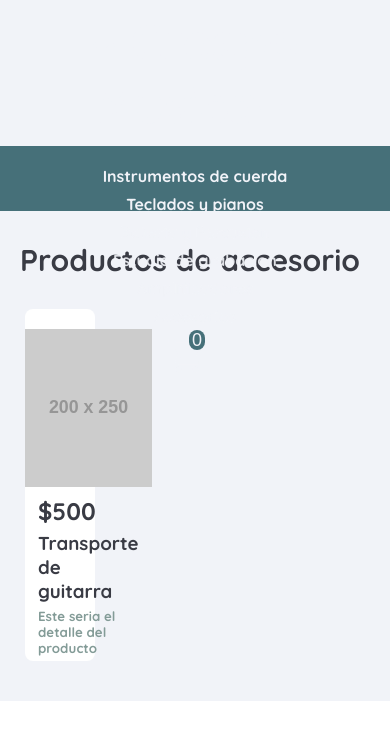
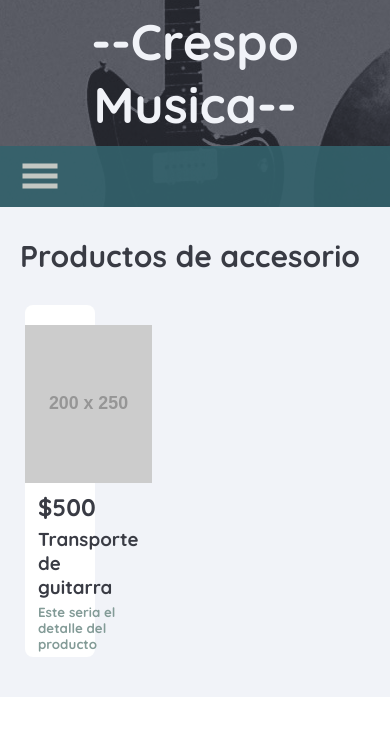
Before and after one commit to GastonLell/coder-tienda, a React (Create React App) app: page /accesorio in a window 390 px wide. Shown: the top 740 px of the page. Built offline with nearby package versions, Linux system fonts and the light colour scheme.

Commit message:
navBar responsive

```diff
--- /dev/null
+++ b/src/components/global/Navbar/ButtonMenu.jsx
@@ -0,0 +1,22 @@
+import {GiHamburgerMenu} from 'react-icons/gi';
+import {AiOutlineCloseCircle} from 'react-icons/ai';
+import {BtnMenu} from './Style'
+
+const ButtonMenu = ({openMenu, openClosedMenu}) => {
+
+    return (
+        <>
+        {
+            !openMenu ?
+                <BtnMenu onClick={openClosedMenu} >
+                    <GiHamburgerMenu/>
+                </BtnMenu> :
+                <BtnMenu onClick={openClosedMenu} >
+                    <AiOutlineCloseCircle/>
+                </BtnMenu>
+        }
+        </>
+    )
+
+}
+export default ButtonMenu;
--- a/src/components/global/Navbar/Menu.jsx
+++ b/src/components/global/Navbar/Menu.jsx
@@ -1,20 +1,19 @@
-import {useState} from 'react'
 import {MenuNav, CartList} from './Style'
 import CartWidget from './CartWidget';
 import {NavLink} from 'react-router-dom'
-const Menu = () => {
-    const [openCart, setOpenCart] = useState(false);
-    const openClosedCart = () => {
-        setOpenCart(!openCart)
-    }
+
+
+const Menu = ({openCart, openClosedCart, openMenu}) => {
+
     return (
-        <MenuNav>
-            <NavLink activeClassName="selected" to="/cuerdas">Instrumentos de cuerda</NavLink>
-            <NavLink activeClassName="selected" to="/teclados">Teclados y pianos</NavLink>
-            <NavLink activeClassName="selected" to="/percusion">Bateria y Percusion</NavLink>
-            <NavLink activeClassName="selected" to="/grabacion">Estudio de grabacion</NavLink>
-            <NavLink activeClassName="selected" to="/amplificacion">Amplificadores</NavLink>
-            <NavLink activeClassName="selected" to="/accesorio">Accesorios</NavLink>
+        <MenuNav openMenu={openMenu} >
+            <NavLink className="menu-item" activeClassName="selected" to="/cuerdas">Instrumentos de cuerda</NavLink>
+            <NavLink className="menu-item" activeClassName="selected" to="/teclados">Teclados y pianos</NavLink>
+            <NavLink className="menu-item" activeClassName="selected" to="/percusion">Bateria y Percusion</NavLink>
+            <NavLink className="menu-item" activeClassName="selected" to="/grabacion">Estudio de grabacion</NavLink>
+            <NavLink className="menu-item" activeClassName="selected" to="/amplificacion">Amplificadores</NavLink>
+            <NavLink className="menu-item" activeClassName="selected" to="/accesorio">Accesorios</NavLink>
+
             <CartWidget  openClosedCart={openClosedCart} />
                 {
                     openCart &&
--- a/src/components/global/Navbar/Navbar.jsx
+++ b/src/components/global/Navbar/Navbar.jsx
@@ -1,14 +1,33 @@
-import {Navbar} from './Style'
-import Menu from './Menu'
+import {useState} from 'react';
+import {Navbar} from './Style';
+import Menu from './Menu';
+import ButtonMenu from './ButtonMenu';
+
 import {Link} from 'react-router-dom';
+
 const NavBar = () => {
+
+    const [openCart, setOpenCart] = useState(false);
+    const [openMenu, setOpenMenu] = useState(false);
+
+    const openClosedCart = () => {
+        setOpenCart(!openCart)
+    }
+    const openClosedMenu = () => {
+        setOpenMenu(!openMenu)
+    }
 
     return (
         <Navbar>
             <Link className="link-route" to="/">
                 <h1>--Crespo Musica--</h1>
             </Link>
-            <Menu/>
+
+            <ButtonMenu openMenu={openMenu} openClosedMenu={openClosedMenu}/>
+
+
+            <Menu openMenu={openMenu} openCart={openCart} openClosedCart={openClosedCart} />
+
         </Navbar>
     )
 
--- a/src/components/global/Navbar/Style.jsx
+++ b/src/components/global/Navbar/Style.jsx
@@ -4,6 +4,15 @@ import imagenNav from '../../../assets/imagenes/imagenInstrumentos.jpg';
 import {ModalStyled} from '../Modal/StyledModal';
 
 export const Navbar = styled.header `
+    width: 100%;
+    height: auto;
+    background-image: url(${imagenNav});
+    background-position: -1100px 500px;
+    background-attachment: fixed;
+    background-color: ${Colores.colorUno};
+    background-blend-mode: soft-light;
+    position: sticky;
+    top: -85px;
 
   h1{
     width: 100%;
@@ -17,27 +26,41 @@ export const Navbar = styled.header `
   .link-route{
     text-decoration: none;
   }
+
   @media only screen and (min-width: 624px) {
-    width: 100%;
-    height: 147px;
-    background-image: url(${imagenNav});
-    background-position: -1100px 500px;
-    background-attachment: fixed;
-    background-color: ${Colores.colorUno};
-    background-blend-mode: soft-light;
-    position: sticky;
-    top: -85px;
+
   }
 `
 export const MenuNav = styled.nav `
-    display: flex;
+    height: auto;
+    line-height: 30px;
+    text-align: left;
+    padding: 20px 25px 10px;
+    opacity: 0.9;
+    background-color: ${Colores.colorDos};
     flex-direction: column;
-    justify-content: space-between;
-    padding: 20px 25px 10px;
-    align-items: center;
-    opacity: 0.9;
-    height: 65px;
-    background-color: ${Colores.colorDos};
+    display: ${props => (props.openMenu ? 'flex' : 'none')};
+
+    .menu-item{
+      animation-duration: 1s;
+      animation-name: sliden;
+    }
+
+    @keyframes sliden{
+      0%{
+        margin-left: -500px;
+      }
+      100%{
+        margin-left: 0;
+      }
+    }
+    .menu-hamb{
+      font-size: 30px;
+      background-color: transparent;
+      border: none;
+      text-align: left;
+    }
+
     .selected{
       border-bottom: 2px solid ${Colores.colorCinco};
     }
@@ -54,6 +77,10 @@ export const MenuNav = styled.nav `
 
     @media only screen and (min-width: 624px) {
       flex-direction: row;
+      height: 65px;
+      align-items: center;
+      display: flex;
+      justify-content: space-between;
     }
 `
 export const Cart = styled.button `
@@ -87,3 +114,19 @@ export const CartList = styled(ModalStyled) `
   }
 
 `
+export const BtnMenu = styled.button`
+  height: auto;
+  line-height: 30px;
+  text-align: left;
+  padding: 10px 20px;
+  font-size: 40px;
+  width: 100%;
+  opacity: 0.9;
+  background-color: ${Colores.colorDos};
+  color: ${Colores.colorCuatro};
+  border: none;
+
+  @media only screen and (min-width: 624px) {
+    display: none;
+  }
+`
```
Also changed, not shown: 1 other file (tests, documents, lock files or other folders). Lines whose indentation alone changed are shown as unchanged.
